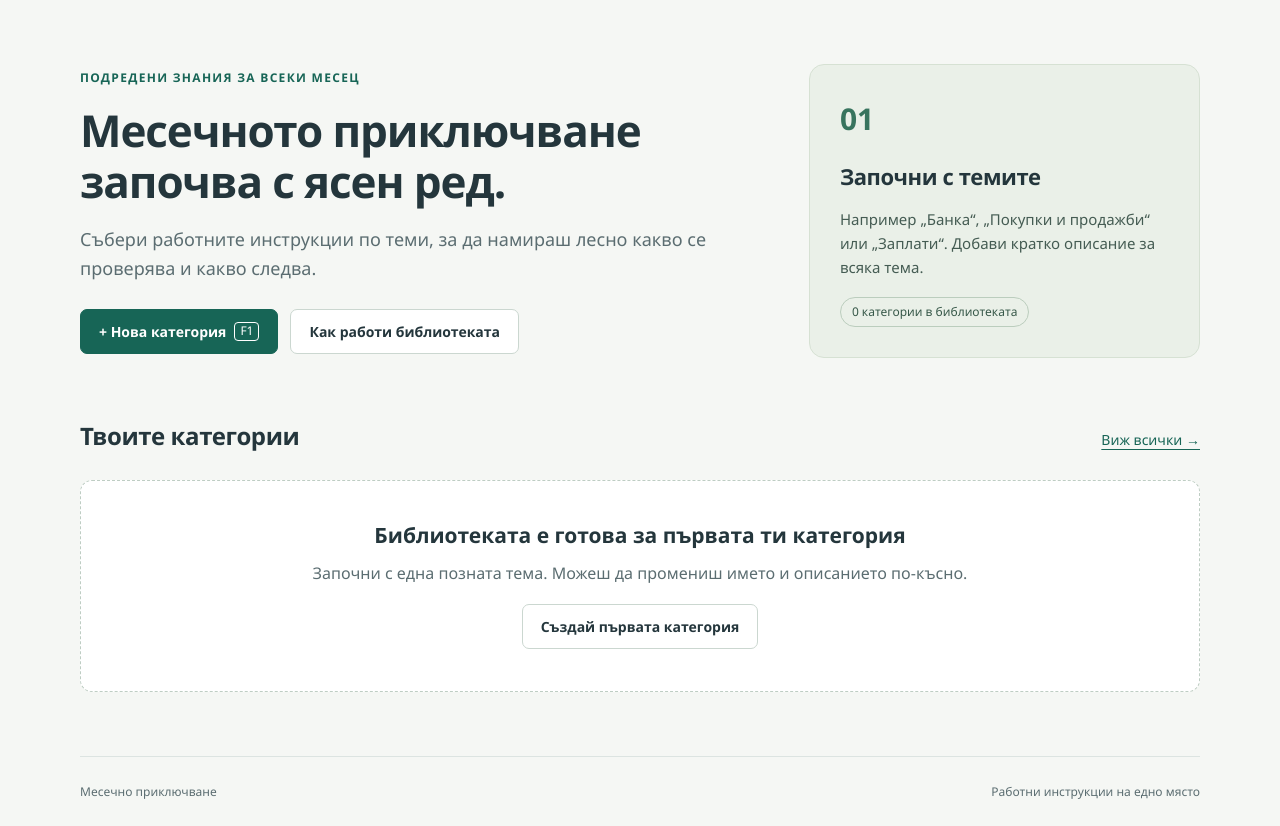
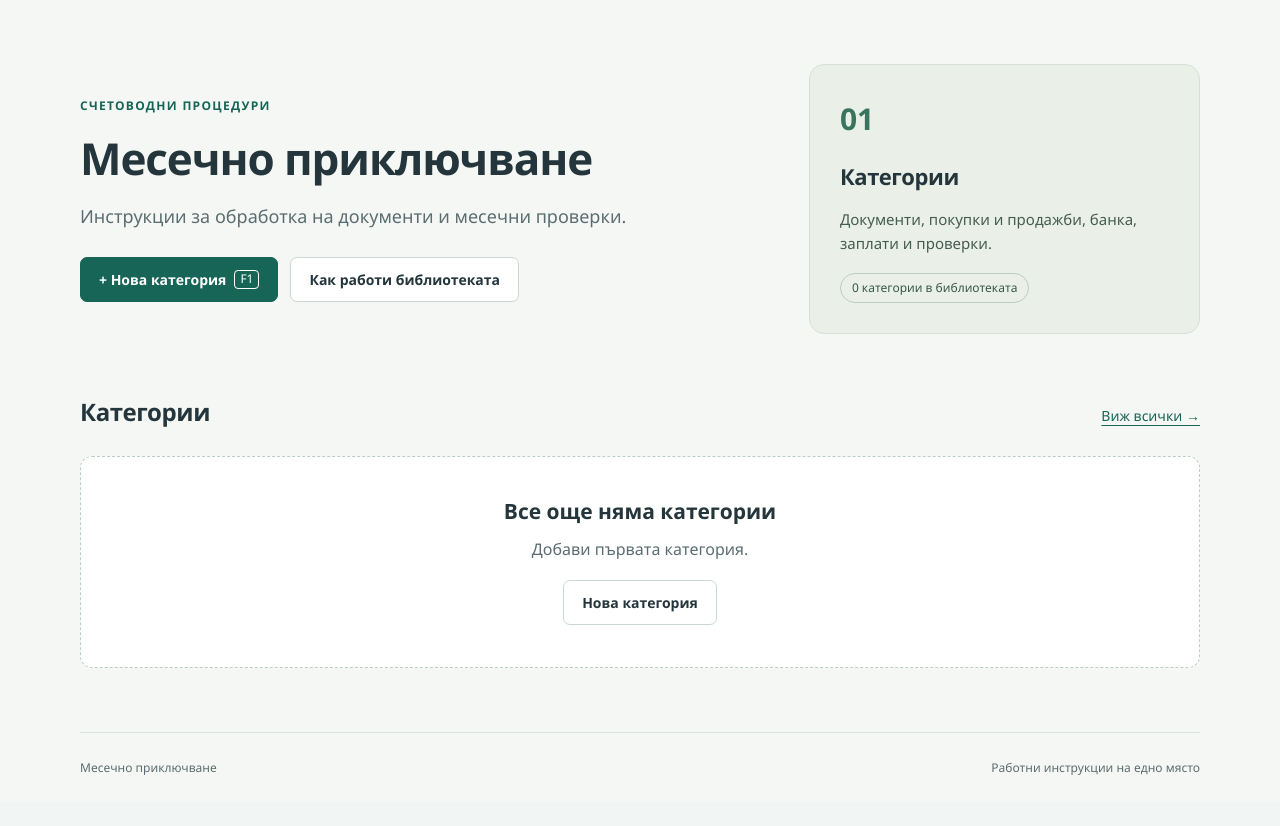
Before and after one commit to GaliaGrozdeva/monthly-closing, a Django app: template templates/home.html in a window 1280 px wide. Shown: the part 97-923 px from the top of the page. After the commit the page ends 872 px from the top, so only its background shows below. Run offline with Django 5.2, Linux system fonts and the light colour scheme; the template is opened without the code that fills it, so the values that code supplies are empty.

Commit message:
Simplify interface text and clarify setup prerequisites

```diff
--- a/templates/categories/create.html
+++ b/templates/categories/create.html
@@ -2,7 +2,7 @@
 {% block title %}Нова категория · Месечно приключване{% endblock %}
 {% block content %}
 <p class="breadcrumb"><a href="{% url 'categories:list' %}" data-shortcut="back" aria-keyshortcuts="Escape">← Всички категории <kbd>Esc</kbd></a></p>
-<div class="page-heading narrow"><p class="eyebrow">Подреди библиотеката</p><h1>Нова категория</h1></div>
+<div class="page-heading narrow"><p class="eyebrow">Категории</p><h1>Нова категория</h1></div>
 <p class="form-new-link narrow"><a href="{% url 'categories:create' %}" data-shortcut="new" aria-keyshortcuts="F1">Нова категория <kbd>F1</kbd></a></p>
 <form class="panel form-panel narrow" method="post" novalidate>{% csrf_token %}{% include 'includes/form_fields.html' %}<div class="actions"><button class="button" type="submit" data-shortcut="save" aria-keyshortcuts="F2">Създай категория <kbd>F2</kbd></button><a class="button secondary" href="{% url 'categories:list' %}">Отказ <kbd>Esc</kbd></a></div></form>
 {% endblock %}
--- a/templates/categories/list.html
+++ b/templates/categories/list.html
@@ -1,7 +1,7 @@
 {% extends 'base.html' %}
 {% block title %}Категории · Месечно приключване{% endblock %}
 {% block content %}
-<div class="page-heading heading-with-action"><div><p class="eyebrow">Библиотека</p><h1>Категории</h1><p class="lead">Подреди знанията по теми от ежедневната работа.</p></div><a class="button" href="{% url 'categories:create' %}" data-shortcut="new" aria-keyshortcuts="F1">+ Нова категория <kbd>F1</kbd></a></div>
+<div class="page-heading heading-with-action"><div><p class="eyebrow">Библиотека</p><h1>Категории</h1></div><a class="button" href="{% url 'categories:create' %}" data-shortcut="new" aria-keyshortcuts="F1">+ Нова категория <kbd>F1</kbd></a></div>
 {% if categories %}
 <div class="list-panel">
     {% for category in categories %}
--- a/templates/home.html
+++ b/templates/home.html
@@ -2,28 +2,28 @@
 {% block content %}
 <section class="hero">
     <div>
-        <p class="eyebrow">Подредени знания за всеки месец</p>
-        <h1>Месечното приключване<br>започва с ясен ред.</h1>
-        <p class="lead">Събери работните инструкции по теми, за да намираш лесно какво се проверява и какво следва.</p>
+        <p class="eyebrow">Счетоводни процедури</p>
+        <h1>Месечно приключване</h1>
+        <p class="lead">Инструкции за обработка на документи и месечни проверки.</p>
         <div class="actions"><a class="button" href="{% url 'categories:create' %}" data-shortcut="new" aria-keyshortcuts="F1">+ Нова категория <kbd>F1</kbd></a><a class="button secondary" href="{% url 'about' %}">Как работи библиотеката</a></div>
     </div>
     <aside class="hero-note">
         <span class="number">01</span>
-        <h2>Започни с темите</h2>
-        <p>Например „Банка“, „Покупки и продажби“ или „Заплати“. Добави кратко описание за всяка тема.</p>
+        <h2>Категории</h2>
+        <p>Документи, покупки и продажби, банка, заплати и проверки.</p>
         <span class="pill">{{ categories|length }} категории в библиотеката</span>
     </aside>
 </section>
 <section aria-labelledby="categories-heading">
-    <div class="section-heading"><h2 id="categories-heading">Твоите категории</h2><a href="{% url 'categories:list' %}">Виж всички →</a></div>
+    <div class="section-heading"><h2 id="categories-heading">Категории</h2><a href="{% url 'categories:list' %}">Виж всички →</a></div>
     {% if categories %}
     <div class="card-grid">
         {% for category in categories %}
-        <article class="card"><span class="card-label">Категория</span><h3><a href="{{ category.get_absolute_url }}">{{ category.name }}</a></h3><p>{{ category.description|default:'Добави описание, за да уточниш какво включва тази тема.'|truncatechars:160 }}</p><a class="text-link" href="{{ category.get_absolute_url }}">Отвори категорията →</a></article>
+        <article class="card"><span class="card-label">Категория</span><h3><a href="{{ category.get_absolute_url }}">{{ category.name }}</a></h3><p>{{ category.description|default:'Все още няма описание.'|truncatechars:160 }}</p><a class="text-link" href="{{ category.get_absolute_url }}">Отвори категорията →</a></article>
         {% endfor %}
     </div>
     {% else %}
-    <div class="empty-state"><h3>Библиотеката е готова за първата ти категория</h3><p>Започни с една позната тема. Можеш да промениш името и описанието по-късно.</p><a class="button secondary" href="{% url 'categories:create' %}">Създай първата категория</a></div>
+    <div class="empty-state"><h3>Все още няма категории</h3><p>Добави първата категория.</p><a class="button secondary" href="{% url 'categories:create' %}">Нова категория</a></div>
     {% endif %}
 </section>
 {% endblock %}
--- a/templates/procedures/create.html
+++ b/templates/procedures/create.html
@@ -2,7 +2,7 @@
 {% block title %}Нова процедура · Месечно приключване{% endblock %}
 {% block content %}
 <p class="breadcrumb"><a href="{% url 'procedures:list' %}" data-shortcut="back" aria-keyshortcuts="Escape">← Всички процедури <kbd>Esc</kbd></a></p>
-<div class="page-heading narrow"><p class="eyebrow">Сподели работния опит</p><h1>Нова процедура</h1></div>
+<div class="page-heading narrow"><p class="eyebrow">Процедури</p><h1>Нова процедура</h1></div>
 {% if has_categories %}
 <p class="form-new-link narrow"><a href="{% url 'procedures:create' %}" data-shortcut="new" aria-keyshortcuts="F1">Нова процедура <kbd>F1</kbd></a></p>
 <form class="panel form-panel narrow" method="post" novalidate>{% csrf_token %}{% include 'includes/form_fields.html' %}<div class="actions"><button class="button" type="submit" data-shortcut="save" aria-keyshortcuts="F2">Създай процедура <kbd>F2</kbd></button><a class="button secondary" href="{% url 'procedures:list' %}">Отказ <kbd>Esc</kbd></a></div></form>
--- a/templates/tags/create.html
+++ b/templates/tags/create.html
@@ -2,7 +2,7 @@
 {% block title %}Нов етикет · Месечно приключване{% endblock %}
 {% block content %}
 <p class="breadcrumb"><a href="{% url 'tags:list' %}" data-shortcut="back" aria-keyshortcuts="Escape">← Всички етикети <kbd>Esc</kbd></a></p>
-<div class="page-heading narrow"><p class="eyebrow">Означи работните инструкции</p><h1>Нов етикет</h1></div>
+<div class="page-heading narrow"><p class="eyebrow">Етикети</p><h1>Нов етикет</h1></div>
 <p class="form-new-link narrow"><a href="{% url 'tags:create' %}" data-shortcut="new" aria-keyshortcuts="F1">Нов етикет <kbd>F1</kbd></a></p>
 <form class="panel form-panel narrow" method="post" novalidate>
     {% csrf_token %}{% include 'includes/form_fields.html' %}
```
Also changed, not shown: README.md.
